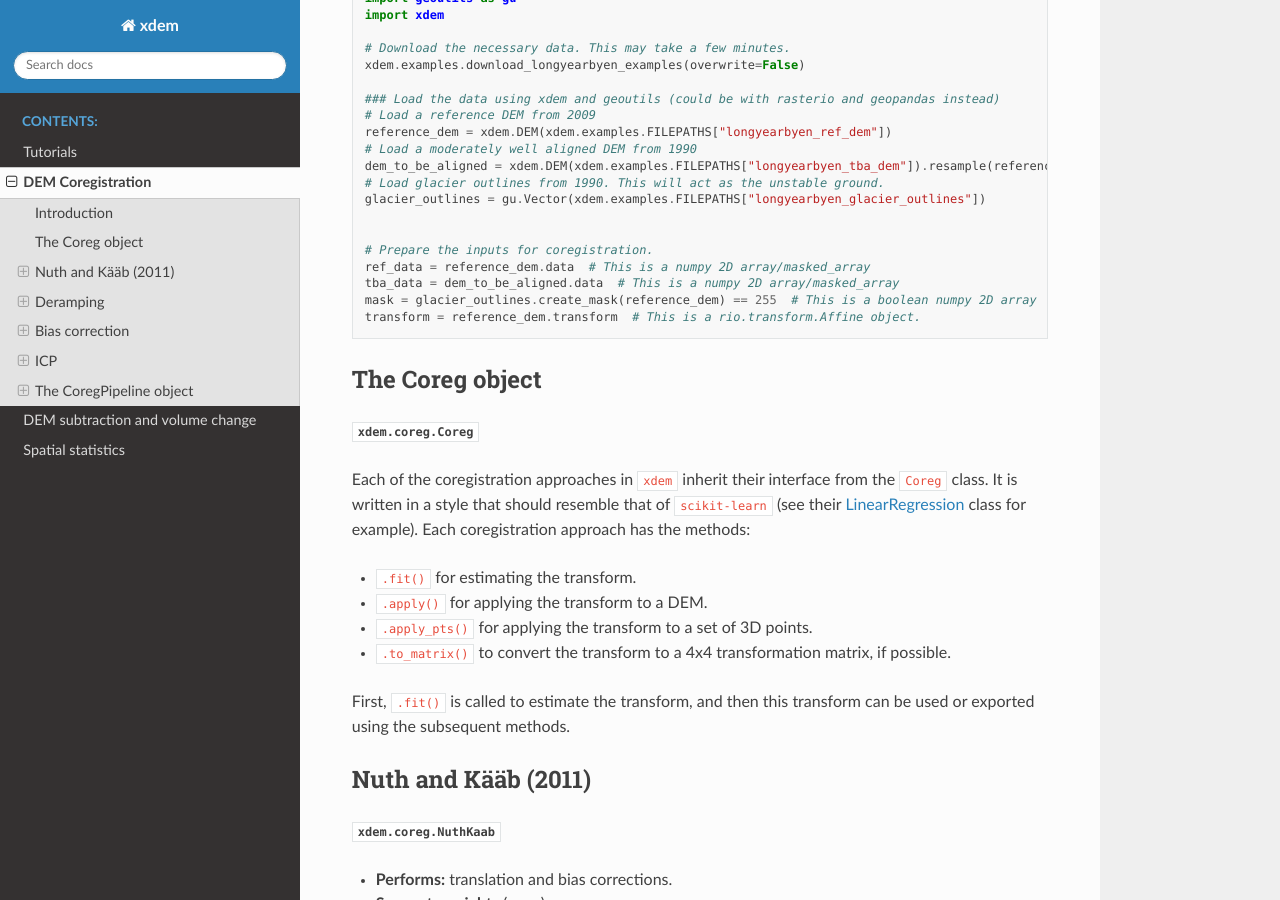
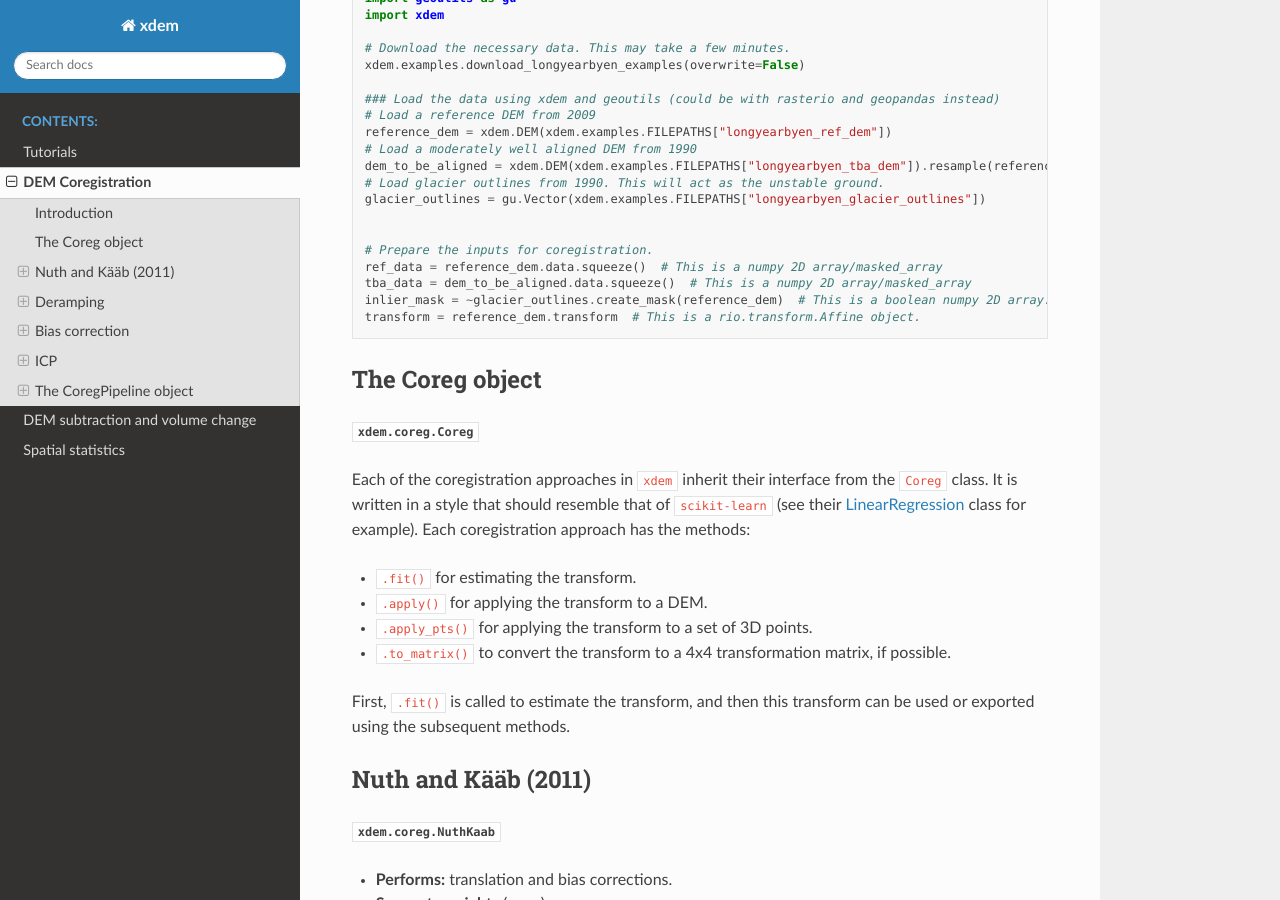
Before and after one commit to GlacioHack/xdem, a Sphinx documentation site: the page built from docs/source/coregistration.rst, in a window 1280 px wide and 900 px high, scrolled down 1187 px. Built offline with Sphinx 7.4.7 and the Read the Docs theme 2.0.0, drawn with Linux system fonts in a browser that asks for light colours; pages that are not in the unit, such as notebooks, are missing from menus; some of the changed text lies outside the part shown.

Commit message:
Updated coregistration code examples

```diff
--- a/docs/source/coregistration.rst
+++ b/docs/source/coregistration.rst
@@ -44,9 +44,9 @@
 
 
         # Prepare the inputs for coregistration.
-        ref_data = reference_dem.data  # This is a numpy 2D array/masked_array
-        tba_data = dem_to_be_aligned.data  # This is a numpy 2D array/masked_array
-        mask = glacier_outlines.create_mask(reference_dem) == 255  # This is a boolean numpy 2D array
+        ref_data = reference_dem.data.squeeze()  # This is a numpy 2D array/masked_array
+        tba_data = dem_to_be_aligned.data.squeeze()  # This is a numpy 2D array/masked_array
+        inlier_mask = ~glacier_outlines.create_mask(reference_dem)  # This is a boolean numpy 2D array. Note the bitwise not (~) symbol
         transform = reference_dem.transform  # This is a rio.transform.Affine object.
 
 
@@ -93,23 +93,27 @@
         dem_2009 = xdem.DEM(xdem.examples.FILEPATHS["longyearbyen_ref_dem"])
         dem_1990 = xdem.DEM(xdem.examples.FILEPATHS["longyearbyen_tba_dem"])
         outlines_1990 = gu.Vector(xdem.examples.FILEPATHS["longyearbyen_glacier_outlines"])
+        inlier_mask = outlines_1990.create_mask(dem_2009) != 255
 
-        dem_coreg, error = xdem.coreg.coregister(dem_2009, dem_1990, method="nuth_kaab", mask=outlines_1990, max_iterations=5)
+        nuth_kaab = xdem.coreg.NuthKaab()
+        nuth_kaab.fit(dem_2009.data, dem_1990.data, transform=dem_2009.transform, inlier_mask=inlier_mask)
+        dem_coreg = nuth_kaab.apply(dem_1990.data, transform=dem_1990.transform)
 
-        ddem_pre = xdem.spatial_tools.subtract_rasters(dem_2009, dem_1990, resampling_method="nearest")
-        ddem_post = xdem.spatial_tools.subtract_rasters(dem_2009, dem_coreg, resampling_method="nearest")
+        ddem_pre = (dem_2009.data - dem_1990.data).filled(np.nan).squeeze()
+        ddem_post = (dem_2009.data - dem_coreg).filled(np.nan).squeeze()
 
-        nmad_pre = xdem.spatial_tools.nmad(ddem_pre.data.data)
+        nmad_pre = xdem.spatial_tools.nmad(ddem_pre[inlier_mask])
+        nmad_post = xdem.spatial_tools.nmad(ddem_post[inlier_mask])
 
         vlim = 20
         plt.figure(figsize=(8, 5))
         plt.subplot2grid((1, 15), (0, 0), colspan=7)
         plt.title(f"Before coregistration. NMAD={nmad_pre:.1f} m")
-        plt.imshow(ddem_pre.data.squeeze(), cmap="coolwarm_r", vmin=-vlim, vmax=vlim)
+        plt.imshow(ddem_pre, cmap="coolwarm_r", vmin=-vlim, vmax=vlim)
         plt.axis("off")
         plt.subplot2grid((1, 15), (0, 7), colspan=7)
-        plt.title(f"After coregistration. NMAD={error:.1f} m")
-        img = plt.imshow(ddem_post.data.squeeze(), cmap="coolwarm_r", vmin=-vlim, vmax=vlim)
+        plt.title(f"After coregistration. NMAD={nmad_post:.1f} m")
+        img = plt.imshow(ddem_post, cmap="coolwarm_r", vmin=-vlim, vmax=vlim)
         plt.axis("off")
         plt.subplot2grid((1, 15), (0, 14), colspan=1)
         cbar = plt.colorbar(img, fraction=0.4)
@@ -134,7 +138,7 @@
 
         nuth_kaab = coreg.NuthKaab()
         # Fit the data to a suitable x/y/z offset.
-        nuth_kaab.fit(ref_data, tba_data, transform=transform, mask=mask)
+        nuth_kaab.fit(ref_data, tba_data, transform=transform, inlier_mask=inlier_mask)
 
         # Apply the transformation to the data (or any other data)
         aligned_dem = nuth_kaab.apply(tba_data, transform=transform)
@@ -165,7 +169,7 @@
         # Instantiate a 1st order deramping object.
         deramp = coreg.Deramp(degree=1)
         # Fit the data to a suitable polynomial solution.
-        deramp.fit(ref_data, tba_data, transform=transform, mask=mask)
+        deramp.fit(ref_data, tba_data, transform=transform, inlier_mask=inlier_mask)
 
         # Apply the transformation to the data (or any other data)
         deramped_dem = deramp.apply(dem_to_be_aligned.data, transform=dem_to_be_aligned.transform)
@@ -193,7 +197,7 @@
 
         bias_corr = coreg.BiasCorr()
         # Note that the transform argument is not needed, since it is a simple vertical correction.
-        bias_corr.fit(ref_data, tba_data, mask=mask)
+        bias_corr.fit(ref_data, tba_data, inlier_mask=inlier_mask)
 
         # Apply the bias to a DEM
         corrected_dem = bias_corr.apply(tba_data)
@@ -235,7 +239,7 @@
         # Instantiate the object with default parameters
         icp = coreg.ICP()
         # Fit the data to a suitable transformation.
-        icp.fit(ref_data, tba_data, transform=transform, mask=mask)
+        icp.fit(ref_data, tba_data, transform=transform, inlier_mask=inlier_mask)
 
         # Apply the transformation matrix to the data (or any other data)
         aligned_dem = icp.apply(tba_data, transform=transform)
```
